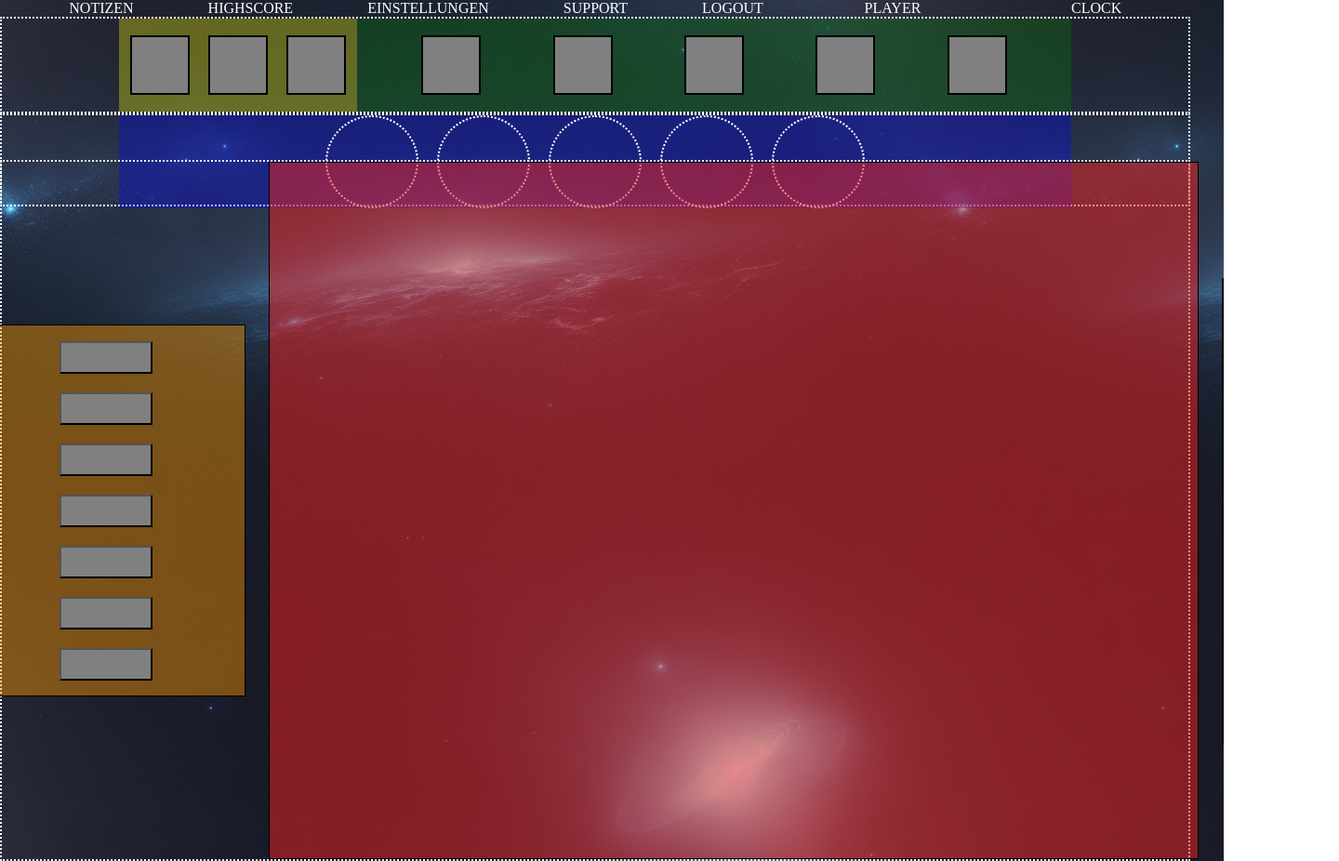
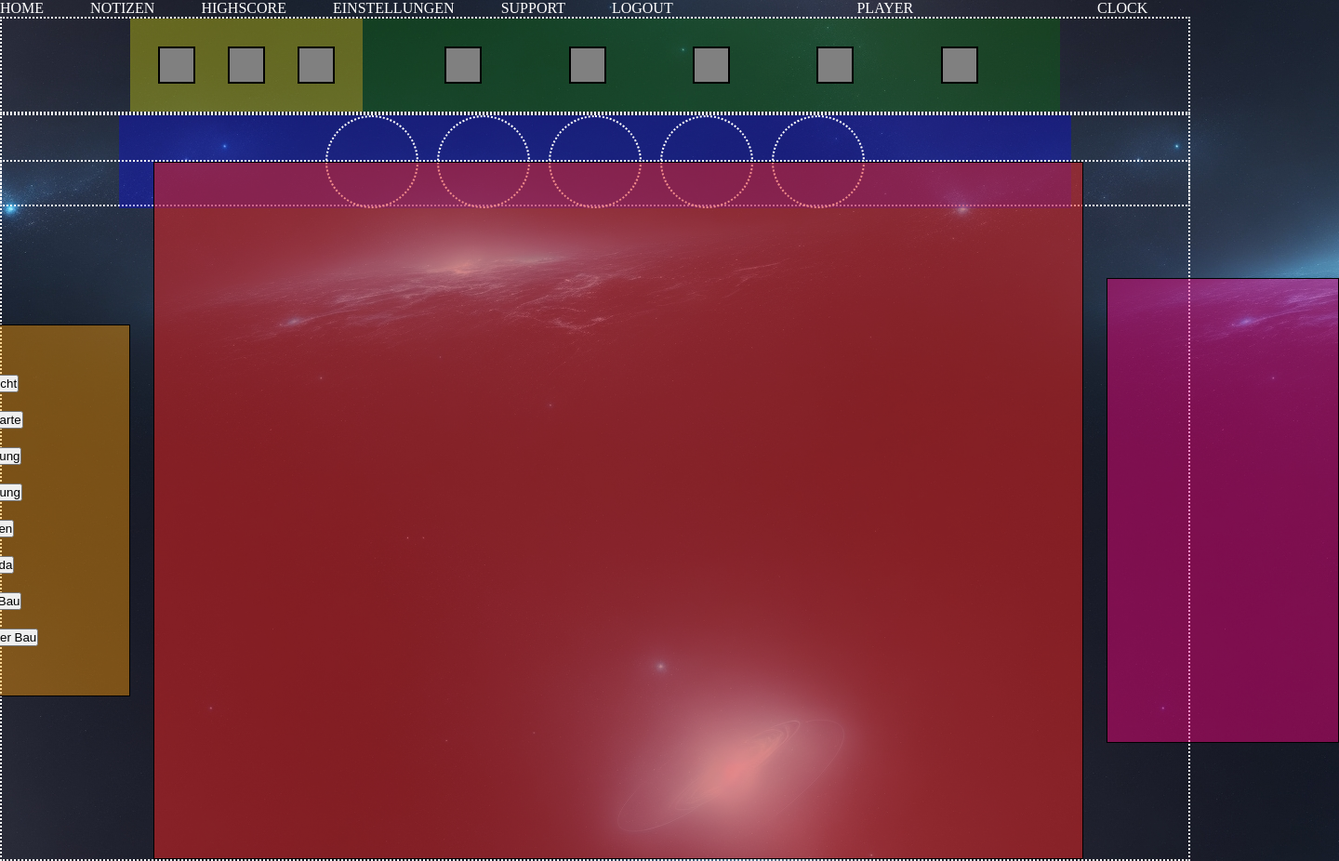
Before and after one commit to Freeman010/projektarbeit_browsergame, a website: page Marius/index.html in a window 1280 px wide. Shown: the top 926 px of the page at 93% size, 1440 px wide, since content can reach past the window. Drawn offline with Linux system fonts and the light colour scheme.

Commit message:
gruppenprojekt-commit1

```diff
--- a/Marius/index.html
+++ b/Marius/index.html
@@ -51,16 +51,19 @@
     <section class="section3">
         <div class="  main-content">
             <div class="  menu-box">
-                <button class="btn"></button>
-                <button class="btn"></button>
-                <button class="btn"></button>
-                <button class="btn"></button>
-                <button class="btn"></button>
-                <button class="btn"></button>
-                <button class="btn"></button>
+                <button class="btn">Übersicht</button>
+                <button class="btn">Raumkarte</button>
+                <button class="btn">Forschung</button>
+                <button class="btn">Verteidung</button>
+                <button class="btn">Werften</button>
+                <button class="btn">Armada</button>
+                <button class="btn">Ziviler Bau</button>
+                <button class="btn">Militärischer Bau</button>
             </div>
             <div class="  content-box"></div>
-            <div class="  chat-box"></div>
+            <div class="  chat-box">
+              <!-- <p>Das ist ein Chat</p> -->
+            </div>
         </div>
     </section>
 
--- a/Marius/style.css
+++ b/Marius/style.css
@@ -3,6 +3,10 @@
   padding: 0;
   box-sizing: border-box;
   text-decoration: none;
+}
+
+:root {
+  font-size: 62.5%;
 }
 
 a {
@@ -11,12 +15,13 @@ a {
 
 body {
   background-image: url("img/background/background-a.jpg");
+  font-size: 1.6rem;
 }
 
 /* Header-Bereich */
 
 header {
-  width: 100vw;
+  min-width: 1000px;
   display: flex;
   justify-content: space-between;
 }
@@ -25,17 +30,17 @@ header {
   display: flex;
   justify-content: center;
   gap: 5rem;
-  width: 60vw;
+  min-width: 600px;
 }
 
 .player {
   display: flex;
   justify-content: center;
-  width: 30vw;
+  min-width: 300px;
 }
 
 .clock {
-  width: 10vw;
+  min-width: 100px;
   color: white;
 }
 
@@ -49,7 +54,7 @@ oder feste  Pixelwerte festlegen*/
 
 /* Elternteil */
 .ressources {
-  width: 100vw;
+  width: 100%;
   display: flex;
   justify-content: center;
   border: 2px dotted white;
@@ -59,7 +64,7 @@ oder feste  Pixelwerte festlegen*/
 
 .raw-material {
   background: rgba(255, 255, 0, 0.315);
-  width: 20vw;
+  width: 250px;
   height: 100px;
   display: flex;
   justify-content: space-evenly;
@@ -68,7 +73,7 @@ oder feste  Pixelwerte festlegen*/
 
 .products {
   background: rgba(0, 128, 0, 0.301);
-  width: 60vw;
+  width: 750px;
   height: 100px;
   display: flex;
   justify-content: space-evenly;
@@ -127,7 +132,7 @@ oder feste  Pixelwerte festlegen*/
 /* Elternteil */
 
 .main-content {
-  width: 100vw;
+  width: 100%;
   display: flex;
   justify-content: center;
   margin-top: 50px;
@@ -158,15 +163,15 @@ oder feste  Pixelwerte festlegen*/
 }
 
 .chat-box {
-  width: 10vw;
+  min-width: 250px;
   height: 500px;
   background: rgba(255, 0, 128, 0.445);
   border: 1px solid black;
   align-self: center;
 }
-
-/* Buttons */
-
+/*  */
+Buttons
+/*  */
 .btn {
   width: 100px;
   height: 35px;
```
